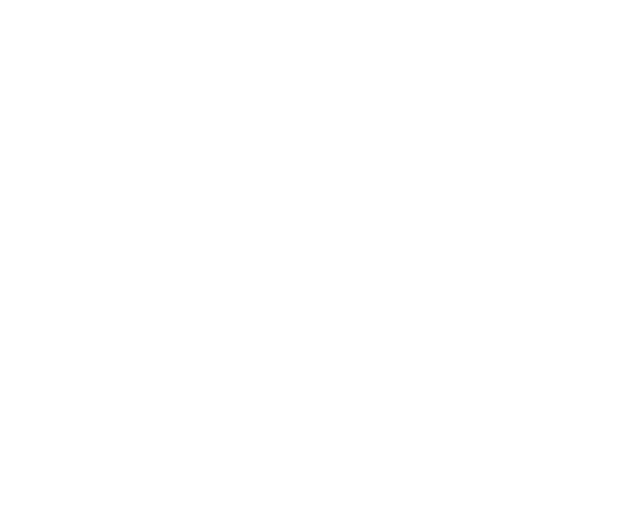
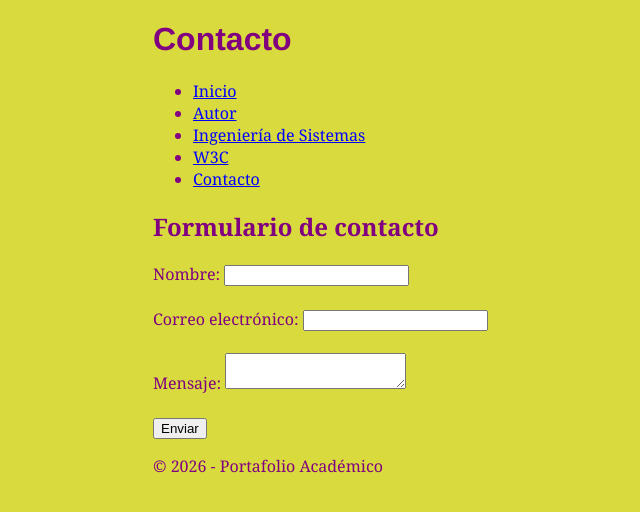
Before and after one commit to ymendozaf-gif/IDWeb1, a plain HTML site: page Lab01/contac.html in a window 1280 px wide. Shown: the whole page, without its empty margins (31-671 px from the left). Drawn offline with Linux system fonts and the light colour scheme.

Commit message:
Estructura CSS y contact.html/author, photo

```diff
--- a/Lab01/contac.html
+++ b/Lab01/contac.html
@@ -0,0 +1,60 @@
+<!DOCTYPE html>
+<html lang="es">
+<head>
+    <meta charset = "UTF-8">
+    <meta name = "viewport" content=" width=device-width, initial-scale=1.0">
+    <title> Portal de Portafolio Académico </title>
+    <link rel="stylesheet" href="css/style.css">
+</head>
+
+<body>
+
+    <header>
+        <h1>Contacto</h1>
+
+        <nav>
+            <ul>
+                <li><a href="index.html">Inicio</a></li>
+                <li><a href="author.html">Autor</a></li>
+                <li><a href="system.html">Ingeniería de Sistemas</a></li>
+                <li><a href="w3c.html">W3C</a></li>
+                <li><a href="contact.html">Contacto</a></li>
+            </ul>
+        </nav>
+    </header>
+
+    <main>
+
+        <section>
+            <h2>Formulario de contacto</h2>
+
+            <form>
+
+                <label for="nombre">Nombre:</label>
+                <input type="text" id="nombre" name="nombre">
+
+                <br><br>
+
+                <label for="correo">Correo electrónico:</label>
+                <input type="email" id="correo" name="correo">
+
+                <br><br>
+
+                <label for="mensaje">Mensaje:</label>
+                <textarea id="mensaje" name="mensaje"></textarea>
+
+                <br><br>
+
+                <button type="submit">Enviar</button>
+
+            </form>
+        </section>
+
+    </main>
+
+    <footer>
+        <p>&copy; 2026 - Portafolio Académico</p>
+    </footer>
+
+</body>
+</html>
--- a/Lab01/css/style.css
+++ b/Lab01/css/style.css
@@ -0,0 +1,31 @@
+body {
+    padding-left: 11em;
+    font-family: Georgia, "Times New Roman", Times, serif;
+    color: purple;
+    background-color: #d8da3d }
+ul.navbar {
+    list-style-type: none;
+    padding: 0;
+    margin: 0;
+    position: absolute;
+    top: 2em;
+    left: 1em;
+    width: 9em }
+h1 {
+    font-family: Helvetica, Geneva, Arial,
+        SunSans-Regular, sans-serif }
+ul.navbar li {
+    background: white;
+    margin: 0.5em 0;
+    padding: 0.3em;
+    border-right: 1em solid black }
+ul.navbar a {
+    text-decoration: none }
+a:link {
+    color: blue }
+a:visited {
+    color: purple }
+address {
+    margin-top: 1em;
+    padding-top: 1em;
+    border-top: thin dotted }
```
Also changed, not shown: Lab01/author.html (+6 -0 lines).
